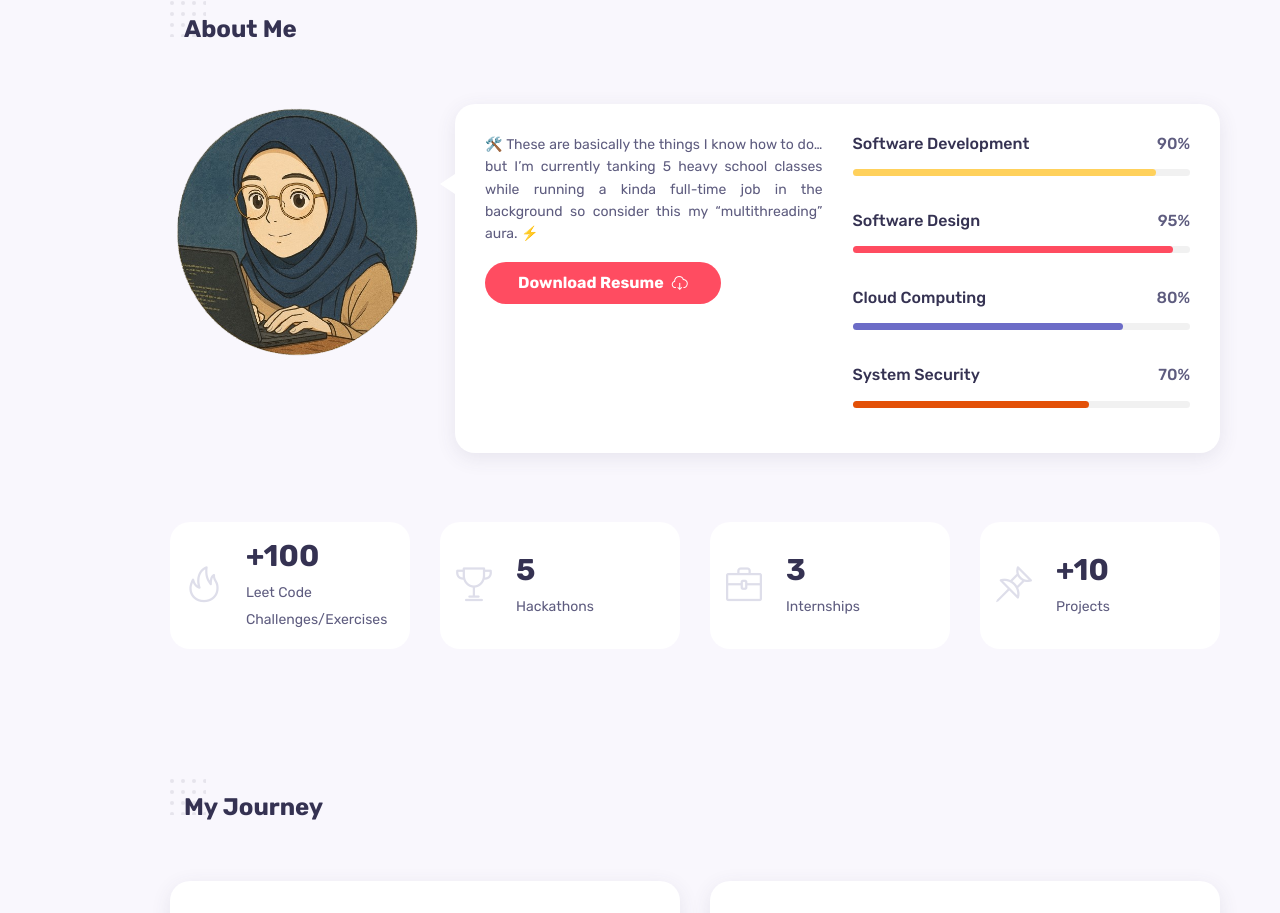
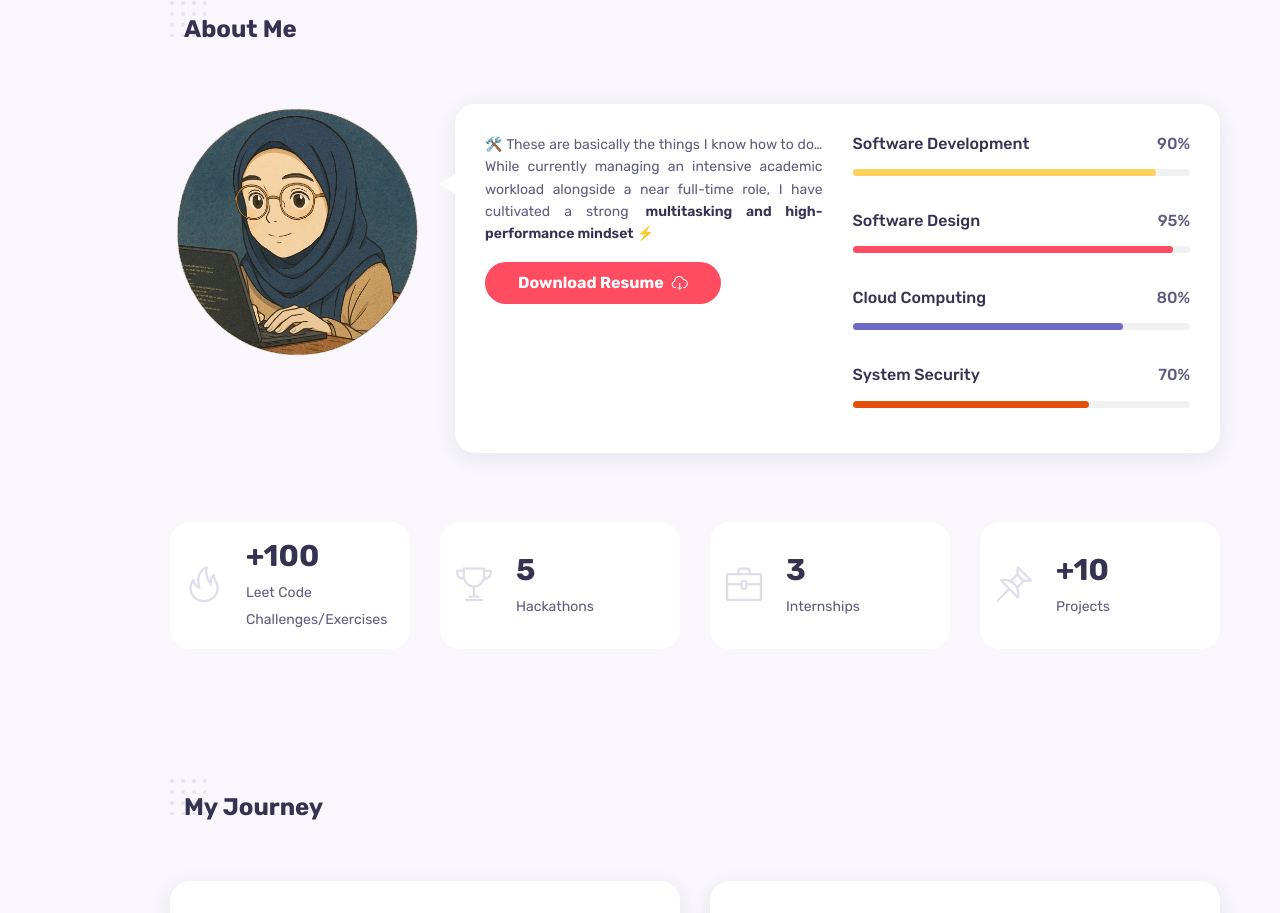
Before and after one commit to kaoutarell/PortfolioKaoutarCodes, a Next.js app: page / in a window 1280 px wide. Shown: the part 897-1810 px from the top of the page. Built offline with nearby package versions, Linux system fonts and the light colour scheme.

Commit message:
updated about section

```diff
--- a/src/components/about/About.jsx
+++ b/src/components/about/About.jsx
@@ -13,10 +13,13 @@ const About = () => {
         <div className="about__data grid">
           <div className="about__info">
             <p className="about__description ">
-              🛠️ These are basically the things I know how to do… but I’m
-              currently tanking 5 heavy school classes while running a kinda
-              full-time job in the background so consider this my
-              “multithreading” aura. ⚡
+              🛠️ These are basically the things I know how to do… While
+              currently managing an intensive academic workload alongside a near
+              full-time role, I have cultivated a strong{" "}
+              <span className="highlighted">
+                multitasking and high-performance mindset
+              </span>
+              ⚡️
             </p>
             <a href="/assets/kaoutars_resume.pdf" download className="btn">
               Download Resume <i className="icon-cloud-download"></i>
```
